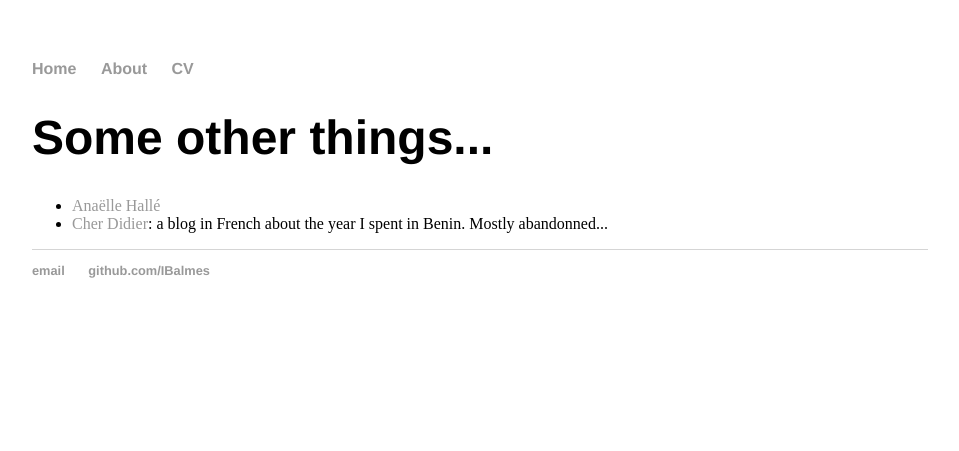
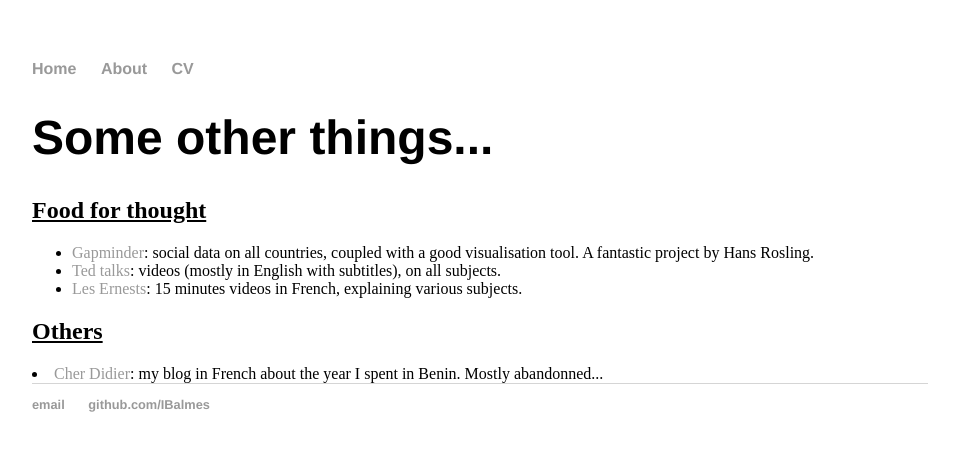
Before and after one commit to IBalmes/IBalmes.github.io, a Jekyll site: the page built from links/index.html, in a window 1280 px wide. Shown: the top 451 px of the page, without its empty margins (160-1119 px from the left). Built offline with Jekyll 4.4.1, drawn with Linux system fonts in a browser that asks for light colours.

Commit message:
Update index.html

```diff
--- a/links/index.html
+++ b/links/index.html
@@ -4,8 +4,23 @@ title: Links
 ---
 <div>
 <h1>Some other things...</h1>
+
+<h2>Food for thought</h2>
 <ul>
-  <li><a href="http://aramis.obspm.fr/~halle">Anaëlle Hallé</a> </li>
-  <li><a href="https://cherdidier.wordpress.com/">Cher Didier</a>: a blog in French about the year I spent in Benin. Mostly abandonned...</li>
+  <li><a href="http://www.gapminder.org/">Gapminder</a>: social data on all countries, coupled with a good
+  visualisation tool. A fantastic project by Hans Rosling.</li>
+  <li><a href="http://www.ted.com/">Ted talks</a>: videos (mostly in English with subtitles), on all subjects.</li>
+  <li><a href="http://www.les-ernest.fr/">Les Ernests</a>: 15 minutes videos in French, explaining various subjects.</li>
+</ul>
+
+<!--<h2>Technical websites</h2>
+<ul>
+  <li> </li>
+</ul>  -->
+
+<h2>Others</h2>
+</ul>
+  <li><a href="https://cherdidier.wordpress.com/">Cher Didier</a>: my blog in French about the year I spent in Benin.
+  Mostly abandonned...</li>
 </ul>
 </div>
```
